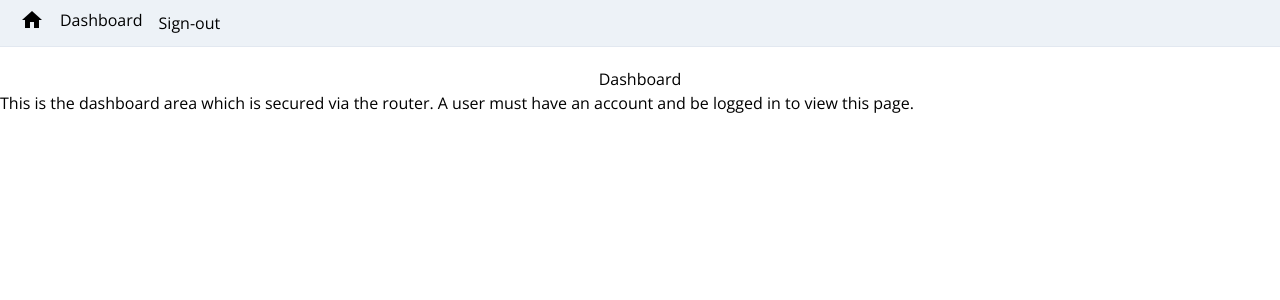
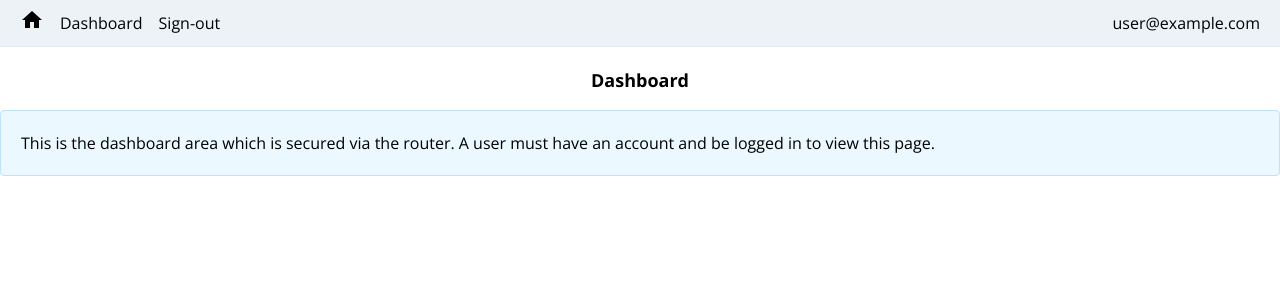
Before and after one commit to garethredfern/vue-auth-demo, a Vue app: page /dashboard in a window 1280 px wide. Shown: the top 300 px of the page. Built offline with nearby package versions, Linux system fonts and the light colour scheme; no server answers; sample sign-in values are in the browser's storage; the HTML template or start-up script is replaced by a standard one.

Commit message:
add more styles and show user email

```diff
--- a/src/components/Dashboard.vue
+++ b/src/components/Dashboard.vue
@@ -1,8 +1,8 @@
 <template>
   <section>
-    <h1 class="text-center">Dashboard</h1>
+    <h1 class="text-center mb-4 font-bold text-lg">Dashboard</h1>
     <article>
-      <p>
+      <p class="bg-blue-100 p-5 border border-blue-200 rounded">
         This is the dashboard area which is secured via the router. A user must
         have an account and be logged in to view this page.
       </p>
--- a/src/components/Header.vue
+++ b/src/components/Header.vue
@@ -1,7 +1,7 @@
 <template>
   <header class="px-5 py-2 bg-gray-200 border-b">
-    <div class="container mx-auto">
-      <nav class="flex">
+    <div class="container mx-auto flex justify-between items-center">
+      <nav class="flex items-center">
         <router-link to="/" class="mr-4">
           <i class="material-icons">
             home
@@ -18,6 +18,7 @@
         >
         <button @click="signOut" class="mr-4" v-if="user">Sign-out</button>
       </nav>
+      <h2 v-if="user">{{ user.email }}</h2>
     </div>
   </header>
 </template>
--- a/src/components/SignIn.vue
+++ b/src/components/SignIn.vue
@@ -31,7 +31,7 @@
           <button
             type="submit"
             @click="signIn"
-            class="bg-green-500 px-4 py-2 rounded text-white border border-green-600"
+            class="bg-green-500 px-4 py-2 rounded text-white border border-green-600 transition duration-500 ease-in-out hover:bg-green-600"
           >
             Sign-in
           </button>
--- a/src/components/SignUp.vue
+++ b/src/components/SignUp.vue
@@ -28,7 +28,7 @@
         <button
           type="submit"
           @click="signUp"
-          class="bg-green-500 px-4 py-2 rounded text-white border border-green-600"
+          class="bg-green-500 px-4 py-2 rounded text-white border border-green-600 transition duration-500 ease-in-out hover:bg-green-600"
         >
           Sign-up
         </button>
--- a/src/main.js
+++ b/src/main.js
@@ -8,17 +8,18 @@ import "@/assets/css/main.css";
 
 // Firebase config - this is provided when you create your app
 // Swap out these settings for your project settings
-const config = {
-  apiKey: "AIzaSyARIllJX5NwVZf9T5brOqhx3dDvLgGZfl8",
-  authDomain: "playing-218ba.firebaseapp.com",
-  databaseURL: "https://playing-218ba.firebaseio.com",
-  projectId: "playing-218ba",
-  storageBucket: "playing-218ba.appspot.com",
-  messagingSenderId: "1092711989826",
+var firebaseConfig = {
+  apiKey: "AIzaSyCxfKEMCvc-rtExZTsJQKPr4mbXkmQYkJY",
+  authDomain: "vue-auth-demo-637b2.firebaseapp.com",
+  databaseURL: "https://vue-auth-demo-637b2.firebaseio.com",
+  projectId: "vue-auth-demo-637b2",
+  storageBucket: "vue-auth-demo-637b2.appspot.com",
+  messagingSenderId: "624803255895",
+  appId: "1:624803255895:web:c4f09775fe732e8f3b7512",
 };
 
 // Initialize Firebase
-Firebase.initializeApp(config);
+Firebase.initializeApp(firebaseConfig);
 
 // Set-up and use the Vue Router
 // Pass in your routes and then
```
